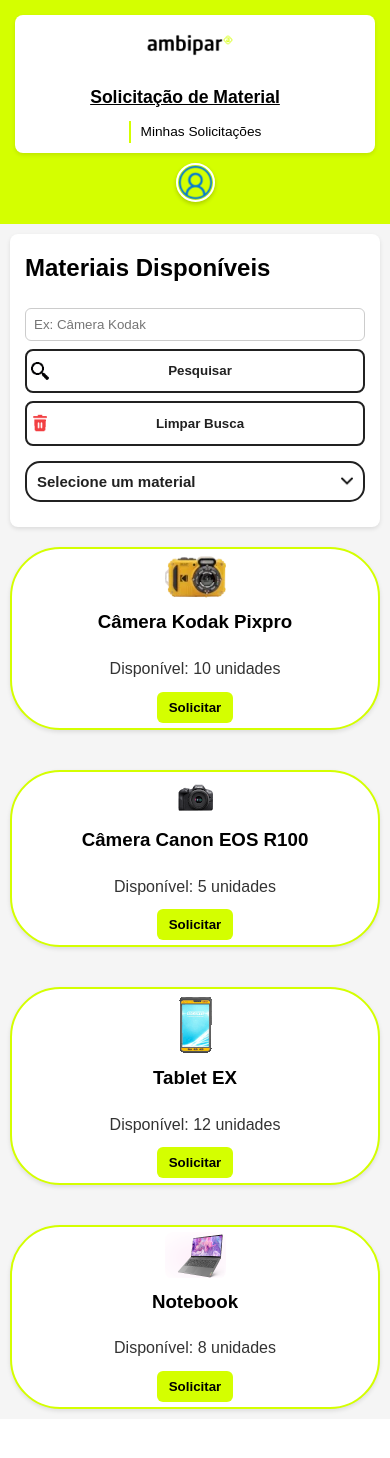
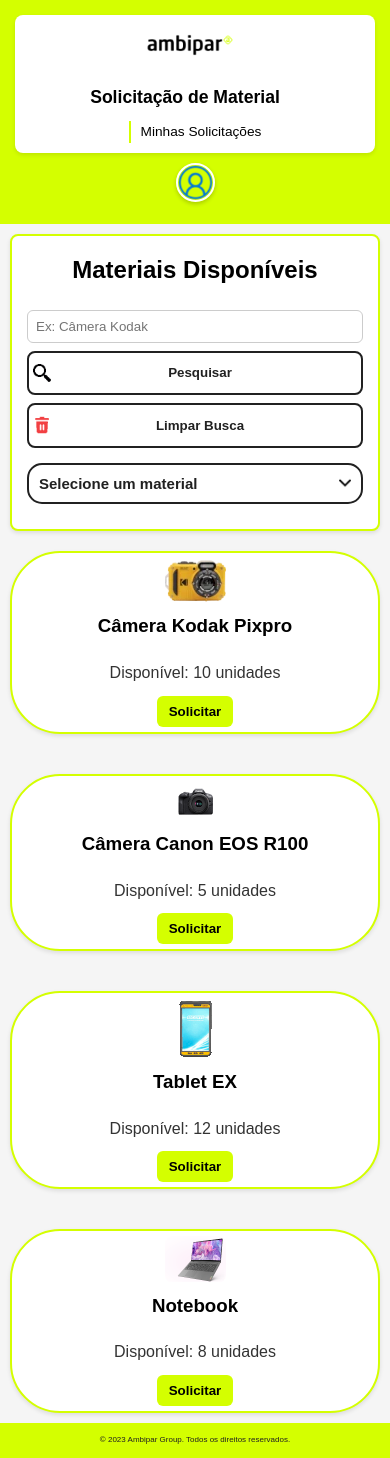
Before and after one commit to Lv16/solicitacao-materiais, a Python web app: template templates/embarque.html in a window 390 px wide. Before the commit the page ends 1414 px from the top, so only its background shows below. Run offline with Jinja, Linux system fonts and the light colour scheme; the template is opened without the code that fills it, so the values that code supplies are empty.

Commit message:
Melhoria no layout responsivo e correção da posição do footer

```diff
--- a/assets/embarque.css
+++ b/assets/embarque.css
@@ -3,12 +3,19 @@
 /* ==============================
    Estilo Geral
 ============================== */
-body {
+html,body {
     font-family: Arial, sans-serif;
     line-height: 1.6;
     margin: 0;
     padding: 0;
     background-color: #f5f5f5;
+    height: 100%;
+    display: flex;
+    flex-direction: column;
+}
+
+main {
+    flex: 1;
 }
 
 header {
@@ -46,7 +53,6 @@ header h1 {
     gap: 10px;
     padding-right: 20px;
     text-align: center;
-    text-decoration: underline;
 }
 
 header .info {
@@ -138,11 +144,13 @@ a {
     max-width: 900px;
     border-radius: 8px;
     box-shadow: 0 2px 4px rgba(0, 0, 0, 0.1);
+    border: #d4ff00 2px solid;
 }
 
 .materiais h2 {
     margin-top: 0;
     color: black;
+    text-align: center;
 }
 
 .barra-pesquisa {
@@ -442,6 +450,16 @@ a {
     background-color: #d32f2f;
 }
 
+footer {
+    background-color: #d4ff00;
+    color: #212121;
+    text-align: center;
+    width: 100%;
+    display: block;
+    padding: 9px 0;
+    white-space: nowrap;
+}
+
 
 /* ==============================
    Responsividade
@@ -533,6 +551,11 @@ a {
     .logout-btn {
         padding: 8px 12px;
     }
+    footer {
+        padding: 5px 0;
+        font-size: 0.8em;
+        white-space: nowrap;
+    }
 }
 
 /* ========== J7 DA SUAYANE (até 480px) ========== */
@@ -568,4 +591,11 @@ a {
         padding: 15px;
         max-width: 90%;
     }
+
+    footer {
+        padding: 3px 0;
+        font-size: 0.5em;
+        white-space: nowrap;
+
+    }
 }
--- a/templates/embarque.html
+++ b/templates/embarque.html
@@ -36,7 +36,7 @@
             </div>
         </div>
     </header>
-
+    <main>
         <div class="container">
             <div class="materiais">
                 <h2>Materiais Disponíveis</h2>
@@ -126,7 +126,10 @@
                 </form>
                 </div>
             </div>
-
+    </main>
+    <footer>
+        <p>© 2023 Ambipar Group. Todos os direitos reservados.</p>
+    </footer>
     <script src="../assets/embarque.js"></script>
 </body>
 
```
Also changed, not shown: assets/solicitacoes.css (+8 -6 lines). Lines whose indentation alone changed are shown as unchanged.
